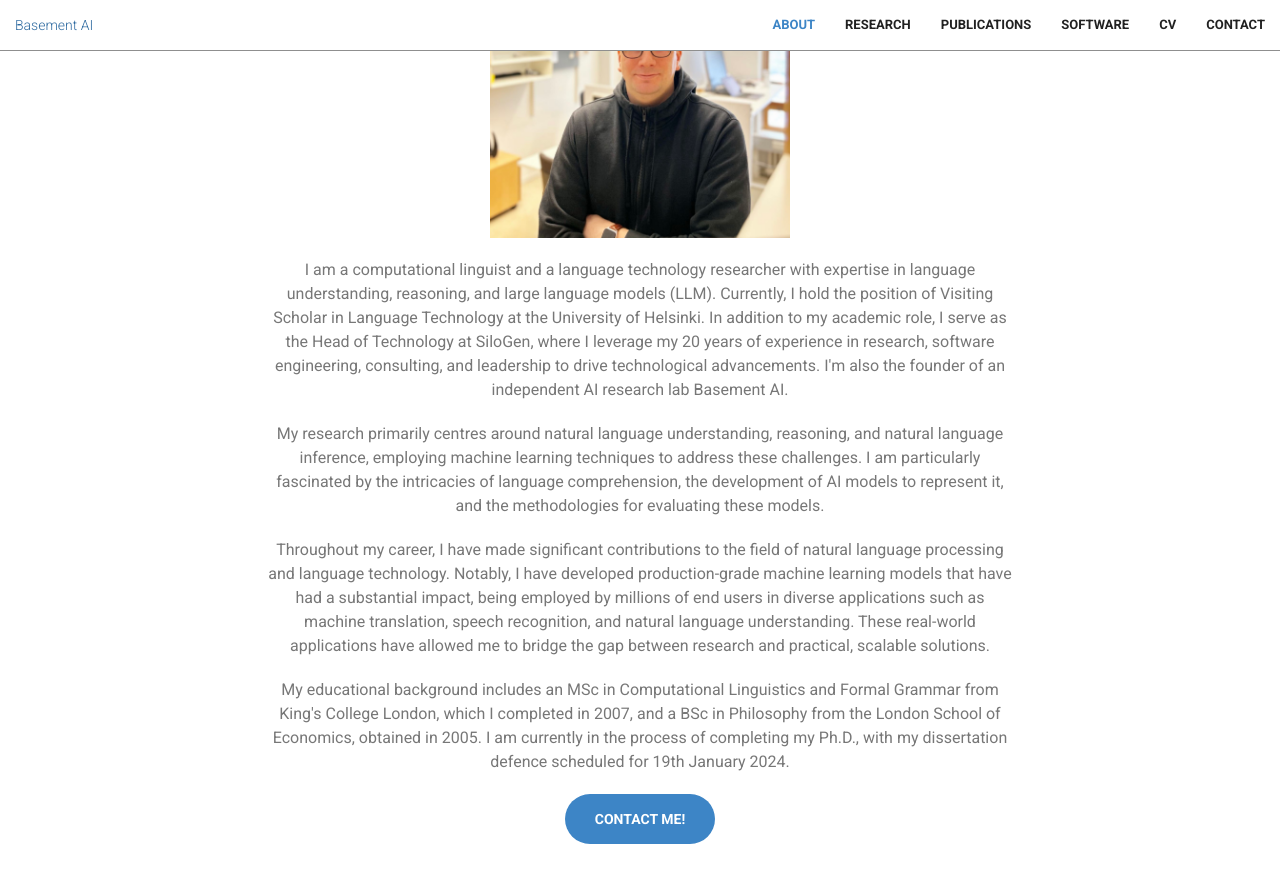
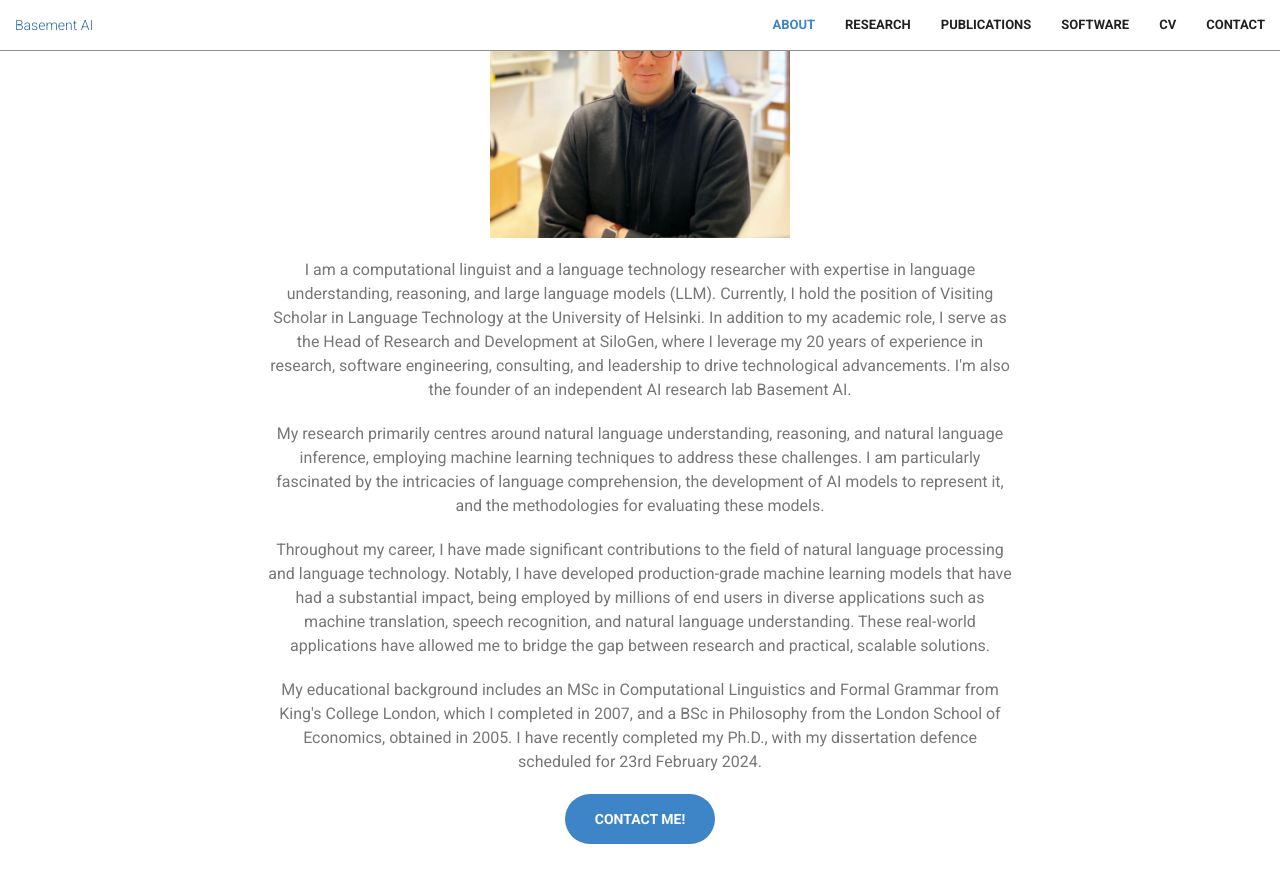
Before and after one commit to Basement-AI/aarne, a Jekyll site: the page built from index.html, in a window 1280 px wide and 900 px high, scrolled down 1138 px. Shown: the top 883 px of the window. Built offline with Jekyll 4.4.1, drawn with Linux system fonts in a browser that asks for light colours; some of the changed text lies outside the part shown.

Commit message:
description in about

```diff
--- a/_includes/about.html
+++ b/_includes/about.html
@@ -6,10 +6,10 @@
               <hr class="primary">
                 <p><img src="img/aarne.jpg" align="middle" width="300"></p>
                   <p class="text-muted">
-                    I am a computational linguist and a language technology researcher with expertise in language understanding, reasoning, and large language models (LLM). Currently, I hold the position of Visiting Scholar in Language Technology at the University of Helsinki. In addition to my academic role, I serve as the Head of Technology at SiloGen, where I leverage my 20 years of experience in research, software engineering, consulting, and leadership to drive technological advancements. I'm also the founder of an independent AI research lab Basement AI.</p>
+                    I am a computational linguist and a language technology researcher with expertise in language understanding, reasoning, and large language models (LLM). Currently, I hold the position of Visiting Scholar in Language Technology at the University of Helsinki. In addition to my academic role, I serve as the Head of Research and Development at SiloGen, where I leverage my 20 years of experience in research, software engineering, consulting, and leadership to drive technological advancements. I'm also the founder of an independent AI research lab Basement AI.</p>
                     <p class="text-muted">My research primarily centres around natural language understanding, reasoning, and natural language inference, employing machine learning techniques to address these challenges. I am particularly fascinated by the intricacies of language comprehension, the development of AI models to represent it, and the methodologies for evaluating these models.</p>
                     <p class="text-muted">Throughout my career, I have made significant contributions to the field of natural language processing and language technology. Notably, I have developed production-grade machine learning models that have had a substantial impact, being employed by millions of end users in diverse applications such as machine translation, speech recognition, and natural language understanding. These real-world applications have allowed me to bridge the gap between research and practical, scalable solutions.</p>
-                    <p class="text-muted">My educational background includes an MSc in Computational Linguistics and Formal Grammar from King's College London, which I completed in 2007, and a BSc in Philosophy from the London School of Economics, obtained in 2005. I am currently in the process of completing my Ph.D., with my dissertation defence scheduled for 19th January 2024.</p>
+                    <p class="text-muted">My educational background includes an MSc in Computational Linguistics and Formal Grammar from King's College London, which I completed in 2007, and a BSc in Philosophy from the London School of Economics, obtained in 2005. I have recently completed my Ph.D., with my dissertation defence scheduled for 23rd February 2024.</p>
           </div>
     <div class="col-lg-8 col-lg-offset-2 text-center">
               <a href="#contact" class="btn btn-primary btn-xl page-scroll">Contact me!</a>
--- a/_includes/header.html
+++ b/_includes/header.html
@@ -9,7 +9,7 @@
 	        <p>
 	            <a href="https://scholar.google.com/citations?user=Vhq5-s0AAAAJ"><i class="fa fa-graduation-cap fa-2x wow bounceIn text-light"></i></a>&nbsp;
                 <a href="https://github.com/aarnetalman"><i class="fa-brands fa-github fa-2x wow bounceIn text-light"></i></a>&nbsp;
-                <a href="https://x.com/aarnetalman"><i class="fa-brands fa-x-twitter fa-2x wow bounceIn text-light"></i></a>&nbsp;
+                <a href="https://x.com/talman_fi"><i class="fa-brands fa-x-twitter fa-2x wow bounceIn text-light"></i></a>&nbsp;
                 <a href="https://linkedin.com/in/talman"><i class="fa-brands fa-linkedin fa-2x wow bounceIn text-light"></i></a>
             </p>
                 <a href="#about" class="btn btn-primary btn-xl page-scroll">Learn more</a>
--- a/_includes/publications.html
+++ b/_includes/publications.html
@@ -23,7 +23,7 @@
             </div>
               <div class="col-lg-8 col-lg-offset-2 text-left">
                 <ol>
-                  <li><b>Aarne Talman</b>. 2023 (expected). Towards Natural Language Understanding: Developing and Assessing Approaches and Benchmarks. Doctoral Dissertation. University of Helsinki.</li>
+                  <li><b>Aarne Talman</b>. 2024. <a href="https://helda.helsinki.fi/items/4e818391-a4bf-458c-8365-d0d99843a2eb"> Towards Natural Language Understanding: Developing and Assessing Approaches and Benchmarks</a>. Doctoral Dissertation. University of Helsinki.</li>
                   <li><b>Aarne Talman</b>. 2006. Path Grammars and the Generative Capacity of Dynamic Syntax. Master's Dissertation. King's College London.</li>
                   <li><b>Aarne Talman</b>. 2005. A Limit on Artificial Intelligence? – The Gödelian Case. Bachelor's Thesis. The London School fo Economics and Political Science.</li>
                 </ol>
```
